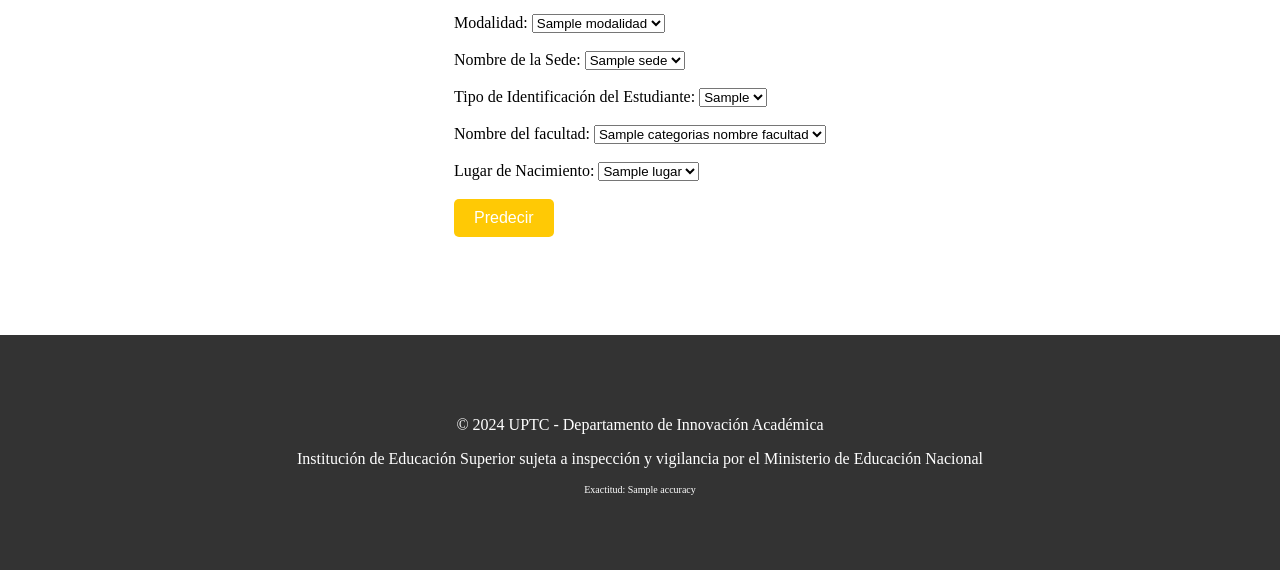
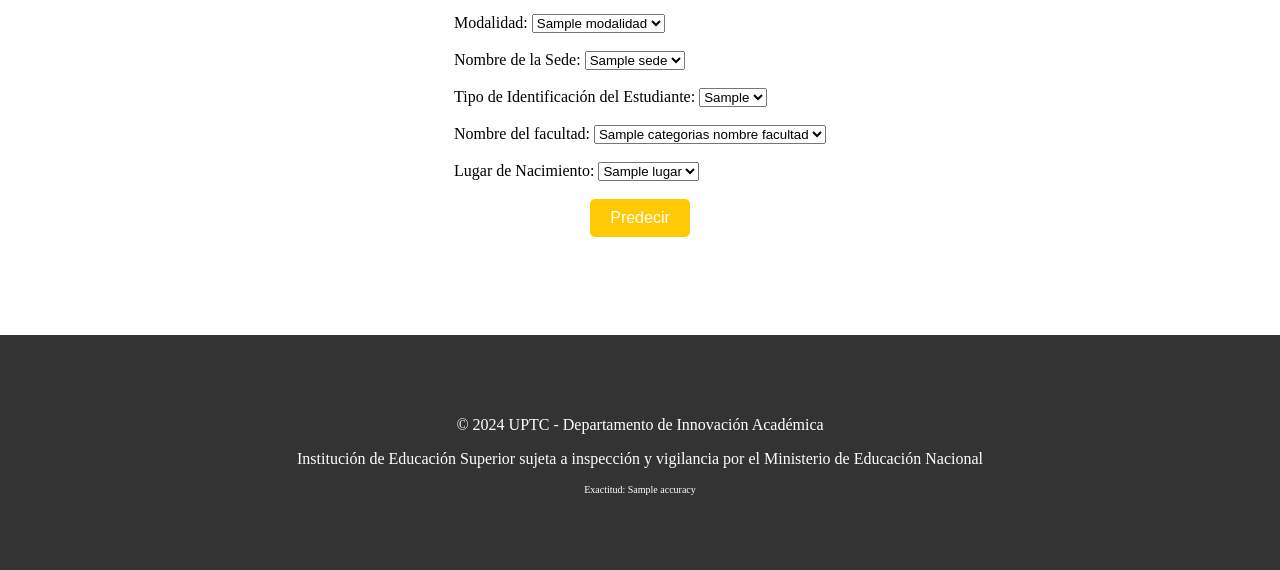
Before and after one commit to Andres-122/Trabajo-Final-Diplomado, a Flask app: template templates/index2.html in a window 1280 px wide. Shown: the part 440-1010 px from the top of the page. Run offline with Flask 3, Linux system fonts and the light colour scheme; the template is opened without the code that fills it: most values are stand-ins (such as "Sample title", 1, 10 or a date in 2020); parts of the project's set-up code (start-up, migrations or seed data) failed here and were passed over.

Commit message:
style.css

```diff
--- a/static/style.css
+++ b/static/style.css
@@ -173,3 +173,8 @@ input[type="submit"] {
 .ex{
   font-size: 10px;
 }
+
+/* Estilo para centrar el botón */
+.contenedor-botones {
+  text-align: center; /* Centra el contenido del contenedor */
+}
```
